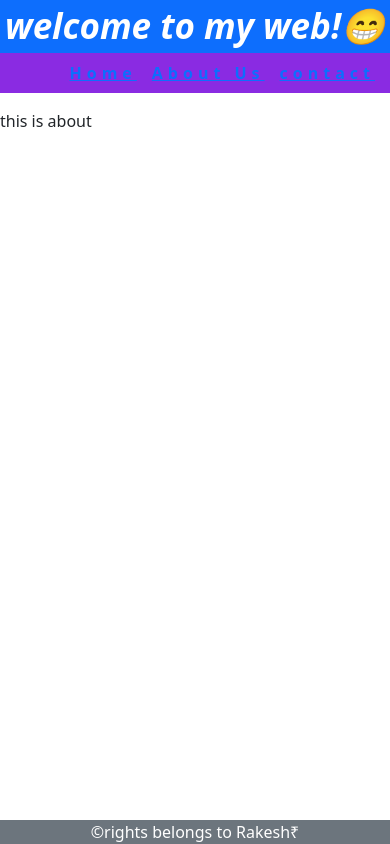
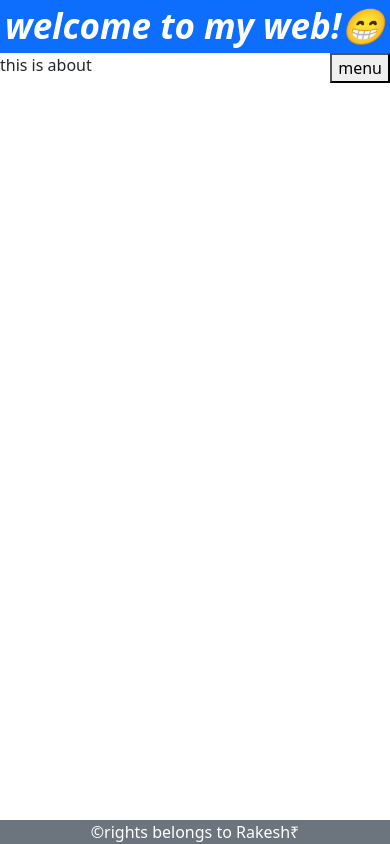
Before and after one commit to rakeshkarpuram03/9amreact, a Next.js app: page /about in a window 390 px wide. Built offline with nearby package versions, Linux system fonts and the light colour scheme.

Commit message:
mobile changes

```diff
--- a/src/components/menu.js
+++ b/src/components/menu.js
@@ -1,21 +1,64 @@
-import React from 'react'
-import Link from 'next/link';
+import React, { useEffect, useState } from 'react'
+import Link from 'next/link'
 
 export const Menu = () => {
+  const [menuItem,setMenuItem]=useState('')
+  const [isMobileMenu,setIsMobileMenu]=useState(false)
+  const [left,setLeft]=useState(-150)
+  const getBrowserWidth=()=>{
+    let timeoutId;
+    let flag=true
+    setIsMobileMenu(document.body.offsetWidth <600 ? true : false)
+    window.addEventListener('resize',()=>{
+      let width=document.body.offsetWidth
+
+      if(flag){
+        flag=false;
+        setIsMobileMenu(width <600 ? true : false)
+      }
+      clearTimeout(timeoutId)
+      timeoutId=setTimeout(()=>{
+        setIsMobileMenu(width <600 ? true : false)
+      },500)
+
+    })
+  }
+
+
+  useEffect(()=>{
+      let pathName=window.location.pathname
+      setMenuItem(pathName.slice(1) || 'home')
+      getBrowserWidth()
+  },[])
+
+  const fnMenuClick=(eve)=>{
+       setMenuItem(eve.target.id)
+       if(isMobileMenu){
+        setLeft(-150)
+       }
+  }
+  const fnMobileMenuBtnClick=()=>{
+     setLeft(left === 0 ? -150 : 0)
+  }
+  const fnClose=()=>{
+    setLeft(-150)
+  }
   return (
-    <div className='menu'>
-        <ul>
-      <li>
-        <Link href="/home">Home</Link>
+    <div>
+     {isMobileMenu && <button onClick={fnMobileMenuBtnClick} className='mobile-menu-btn'>menu</button>}
+
+    <ul style={{left:left}} className={isMobileMenu ? 'mobile-menu' : 'menu'}>
+    {isMobileMenu && <span onClick={fnClose} className='close-btn'>x</span>}
+      <li >
+        <Link id='home' className={menuItem=='home' && 'active-menu'} onClick={fnMenuClick} href="/home">Home</Link>
       </li>
       <li>
-        <Link href="/about">About Us</Link>
+        <Link id='about' className={menuItem=='about' && 'active-menu'} onClick={fnMenuClick} href="/about">About Us</Link>
       </li>
       <li>
-        <Link href="/contact">contact</Link>
+        <Link id='contact' className={menuItem=='contact' && 'active-menu'} onClick={fnMenuClick} href="/contact">Contact</Link>
       </li>
     </ul>
-
     </div>
   )
 }
--- a/src/styles/globals.css
+++ b/src/styles/globals.css
@@ -28,3 +28,36 @@ body{
   width:100%
 
 }
+.active-menu{
+  color:red;
+  text-shadow: 1px 1px 1px whitesmoke;
+}
+.mobile-menu-btn{
+  position: absolute;
+  right:0px
+}
+.mobile-menu{
+  height: 200px;
+  width: 150px;
+  display: inline-block;
+  background: #c829cd;
+  list-style-type: none;
+  line-height: 40px;
+  position: absolute;
+  top: 53px;
+  transition: left 1s;
+  padding: 20px;
+
+}
+.mobile-menu > li{
+  letter-spacing: 5px;
+  font-weight: bold;
+}
+.close-btn{
+  position: absolute;
+    right: 0;
+    top: -10px;
+    font-size: 25px;
+    font-weight: 400;
+    cursor: pointer;
+}
```
